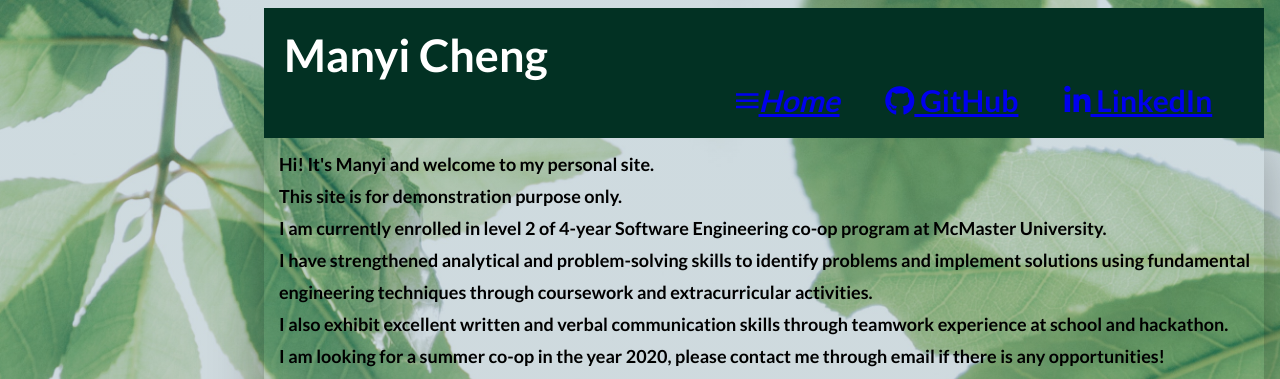
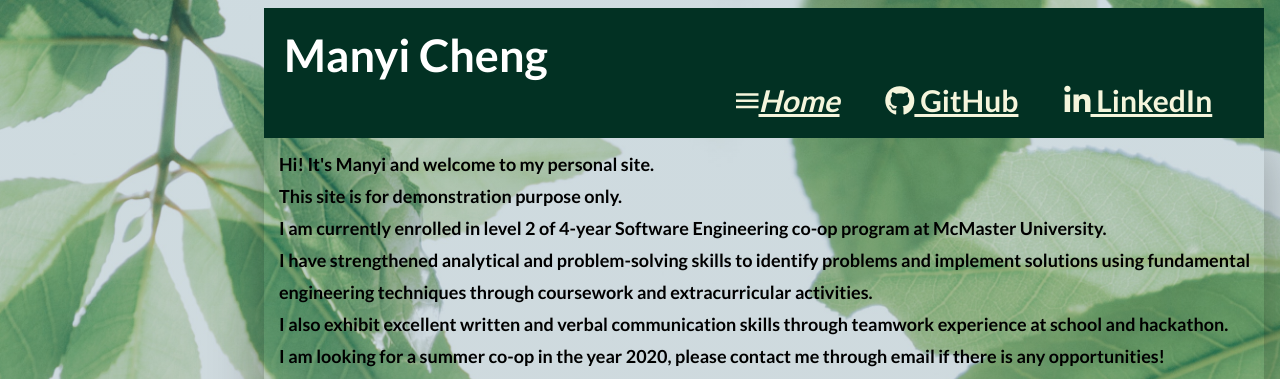
Before and after one commit to manyicheng/ManyiChengSite, a plain HTML site: page docs/index.html in a window 1280 px wide. Shown: the top 379 px of the page. Drawn offline with nearby package versions, Linux system fonts and the light colour scheme.

Commit message:
change color

```diff
--- a/docs/main.css
+++ b/docs/main.css
@@ -52,6 +52,10 @@ nav ul li{
     list-style-type: none;
 }
 
+nav ul li a {
+    color: beige;
+
+}
 div {
     padding: 5px;
 }
```
